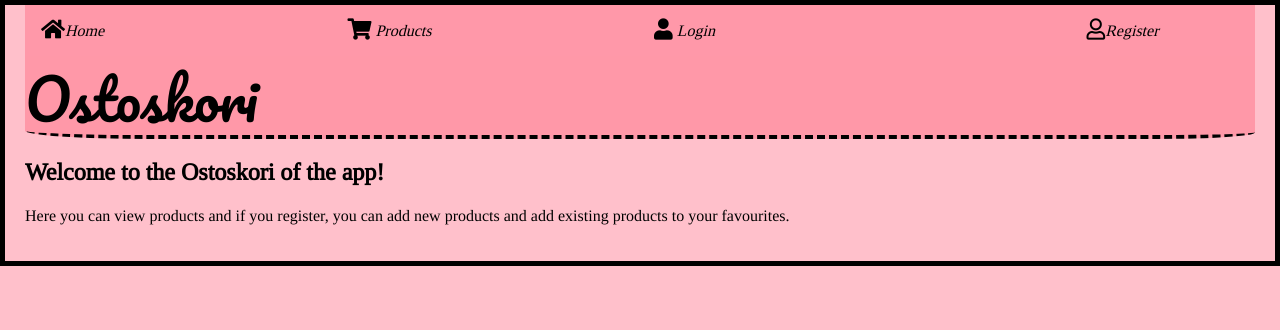
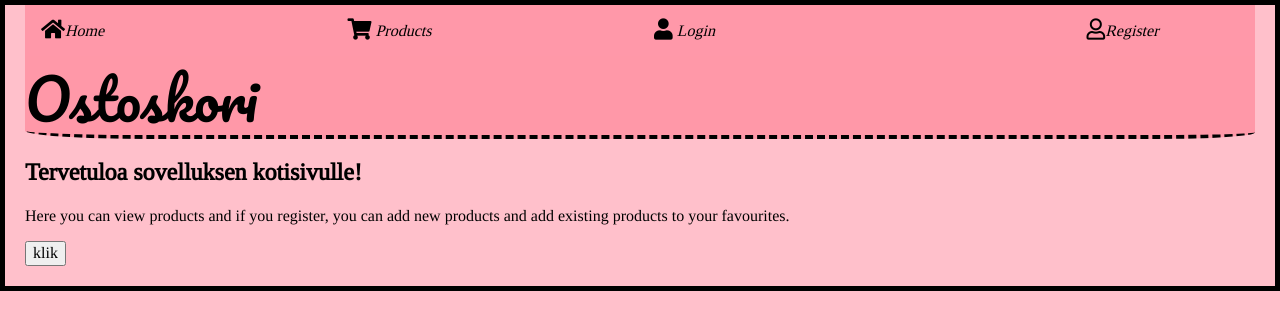
Before and after one commit to manuligit/fs-projekti, a React (Create React App) app in the folder client/: page / in a window 1280 px wide. Shown: the top 330 px of the page. Built offline with nearby package versions, Linux system fonts and the light colour scheme; no server answers.

Commit message:
Trying out translations

```diff
--- a/client/src/components/Home.js
+++ b/client/src/components/Home.js
@@ -1,14 +1,26 @@
 import React from 'react'
 import User from './User'
+import { getTranslation as t } from '../translate'
 
 const Home = ({ user }) => {
+  const changeLanguage = (event) => {
+    event.preventDefault()
+    console.log(document.documentElement.lang )
+    if ( document.documentElement.lang === 'en') {
+      document.documentElement.lang = 'fi'
+    } else {
+      document.documentElement.lang = 'en'
+    }
+  }
+
   if (user === null) {
     return (
       <div>
-        <h2>Welcome to the Ostoskori of the app!</h2>
+        <h2>{t('app.welcome')}</h2>
         <p> Here you can view products and if you register, you can add new products and add existing products
             to your favourites.
         </p>
+        <button onClick={changeLanguage}>klik</button>
       </div>
     )
   } else {
--- a/client/src/index.js
+++ b/client/src/index.js
@@ -4,9 +4,12 @@ import App from './App'
 import { Provider } from 'react-redux'
 import store from './store'
 import 'normalize.css'
+import { IntlProvider } from 'react-intl'
 
 ReactDOM.render(
-  <Provider store={store}>
-    <App />
-  </Provider>,
+  <IntlProvider locale='en'>
+    <Provider store={store}>
+      <App />
+    </Provider>
+  </IntlProvider>,
   document.getElementById('root'))
--- /dev/null
+++ b/client/src/lang/en.json
@@ -0,0 +1,3 @@
+{
+    "app.welcome": "Welcome to the home page of the app!"
+}
--- /dev/null
+++ b/client/src/lang/fi.json
@@ -0,0 +1,3 @@
+{
+    "app.welcome": "Tervetuloa sovelluksen kotisivulle!"
+}
--- /dev/null
+++ b/client/src/lang/index.js
@@ -0,0 +1 @@
+export { default as fi } from './fi.json'
--- /dev/null
+++ b/client/src/translate.js
@@ -0,0 +1,15 @@
+import React from 'react'
+import * as languages from './lang'
+
+const locale = document.documentElement.lang
+
+// If the locale does not have any messages, use this instead
+const fallbackLocale = 'fi'
+
+const messages = languages[locale] || languages[fallbackLocale]
+export const T = ({ message }) =>
+  <span>
+    {messages[message]}
+  </span>
+
+export const getTranslation = id => messages[id] || `No translation found for ${id}`
```
